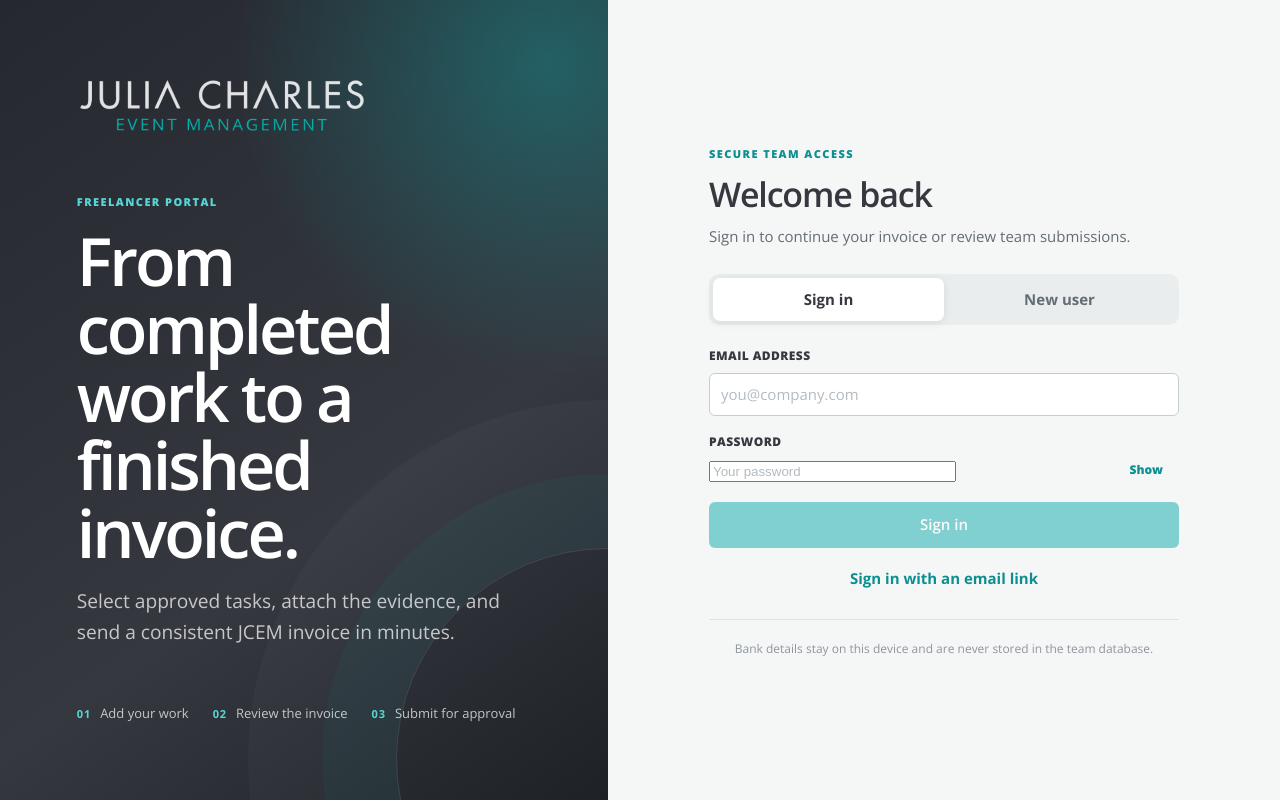
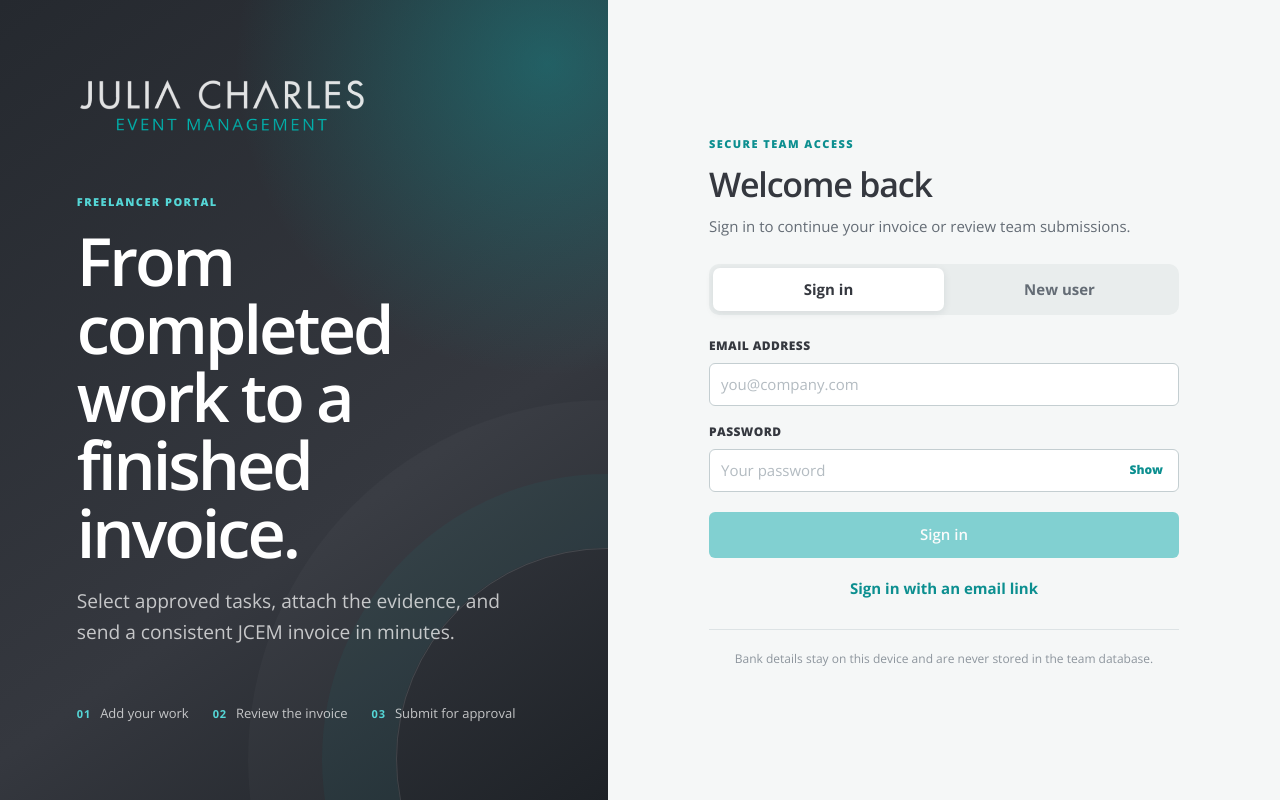
Before and after one commit to ajjuiglesias/invoice, a React (Vite) app in the folder app/: page / in a window 1280 px wide. Built offline with nearby package versions, Linux system fonts and the light colour scheme; no server answers.

Commit message:
Fix password field styling

```diff
--- a/app/src/styles.css
+++ b/app/src/styles.css
@@ -260,6 +260,7 @@
 
 input[type='text'],
 input[type='email'],
+input[type='password'],
 input[type='number'],
 input[type='month'],
 input[type='date'],
```
